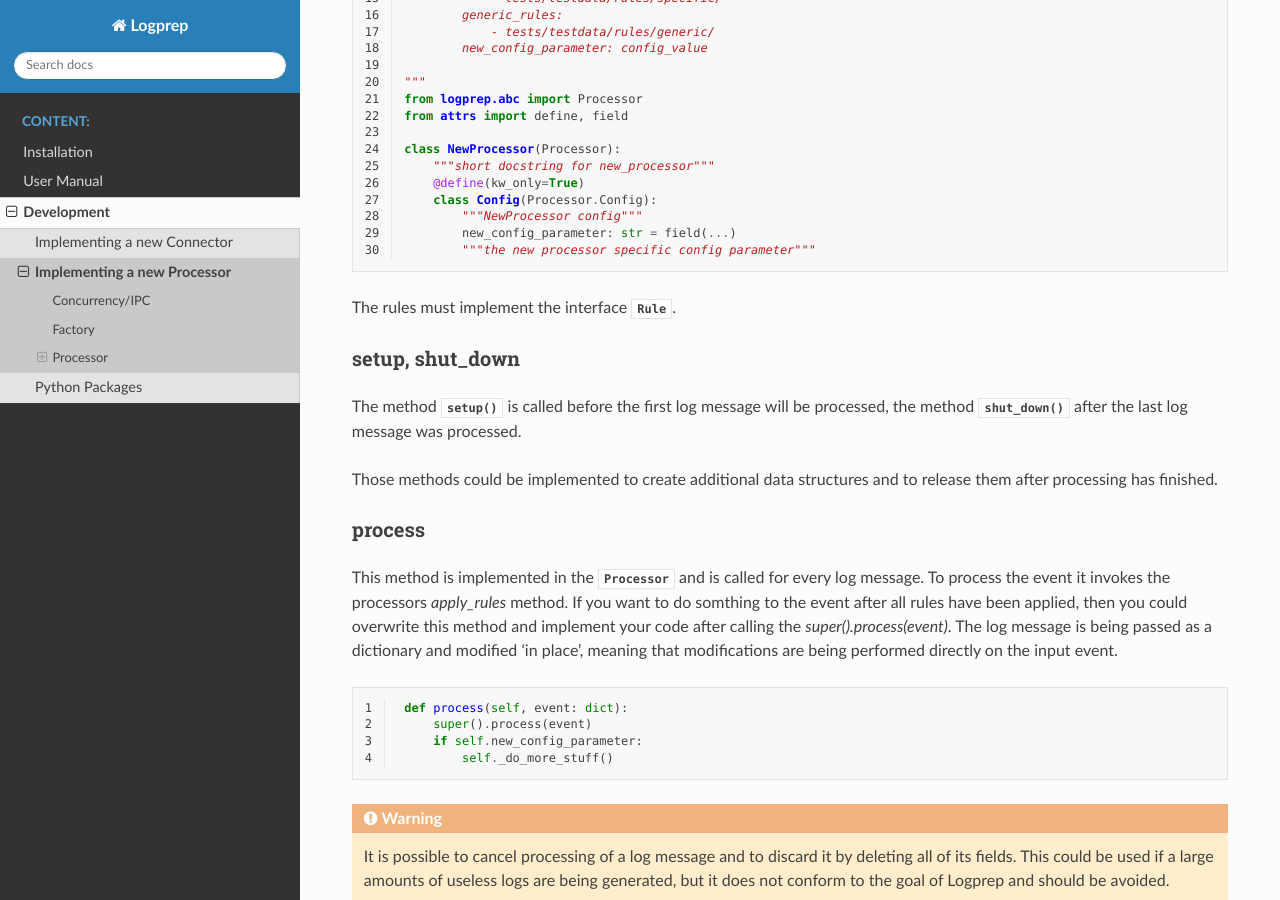
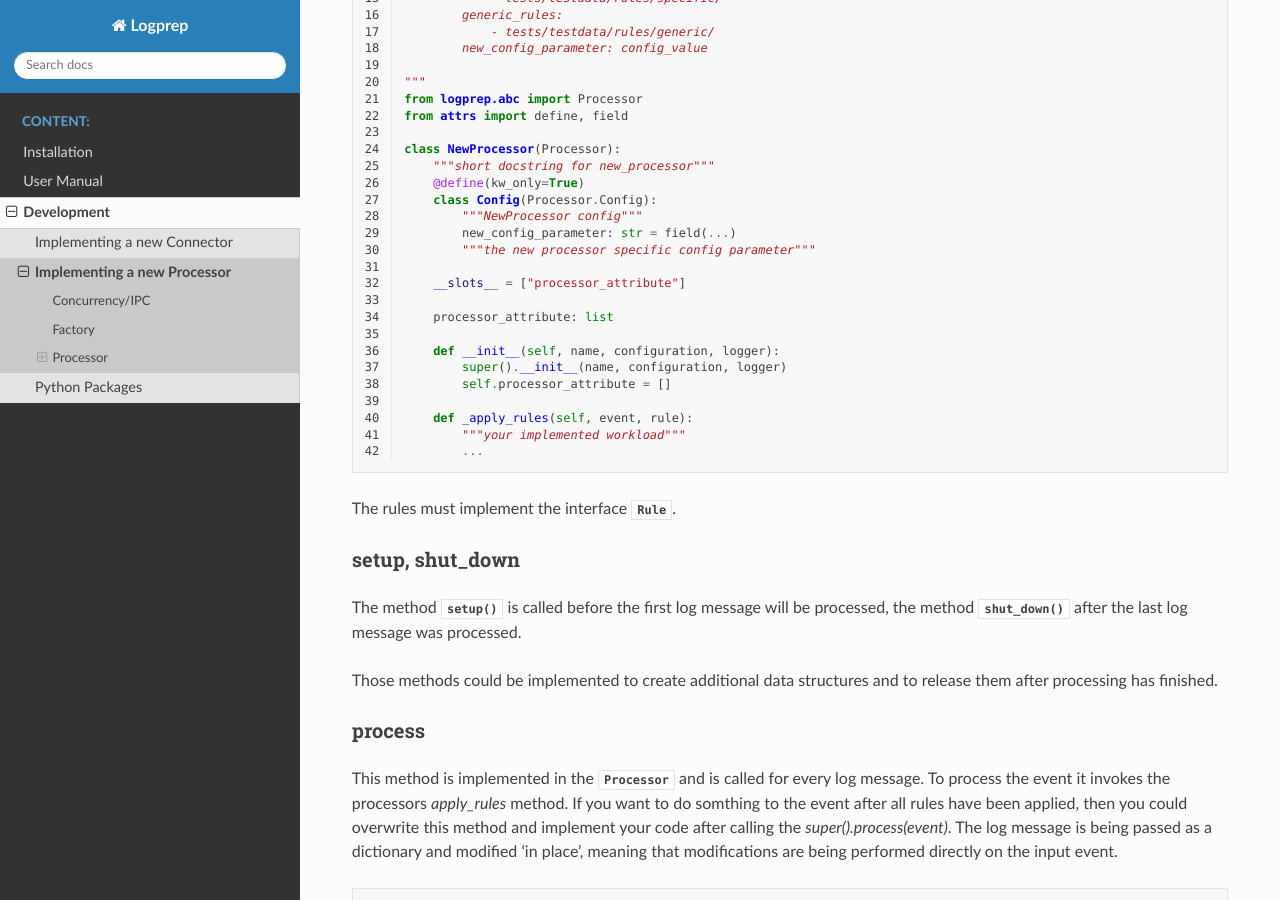
Before and after one commit to fkie-cad/Logprep, a Sphinx documentation site: the page built from doc/source/development/processor_how_to.rst, in a window 1280 px wide and 900 px high, scrolled down 1111 px. Built offline with Sphinx 7.4.7 and the Read the Docs theme 2.0.0, drawn with Linux system fonts in a browser that asks for light colours.

Commit message:
Add slots and apply rules to documentation

```diff
--- a/doc/source/development/processor_how_to.rst
+++ b/doc/source/development/processor_how_to.rst
@@ -72,6 +72,18 @@ This :py:class:`Config` class has to inherit from :py:class:`Processor.Config` a
             new_config_parameter: str = field(...)
             """the new processor specific config parameter"""
 
+        __slots__ = ["processor_attribute"]
+
+        processor_attribute: list
+
+        def __init__(self, name, configuration, logger):
+            super().__init__(name, configuration, logger)
+            self.processor_attribute = []
+
+        def _apply_rules(self, event, rule):
+            """your implemented workload"""
+            ...
+
 The rules must implement the interface :py:class:`~logprep.processor.base.rule.Rule`.
 
 setup, shut_down
```
